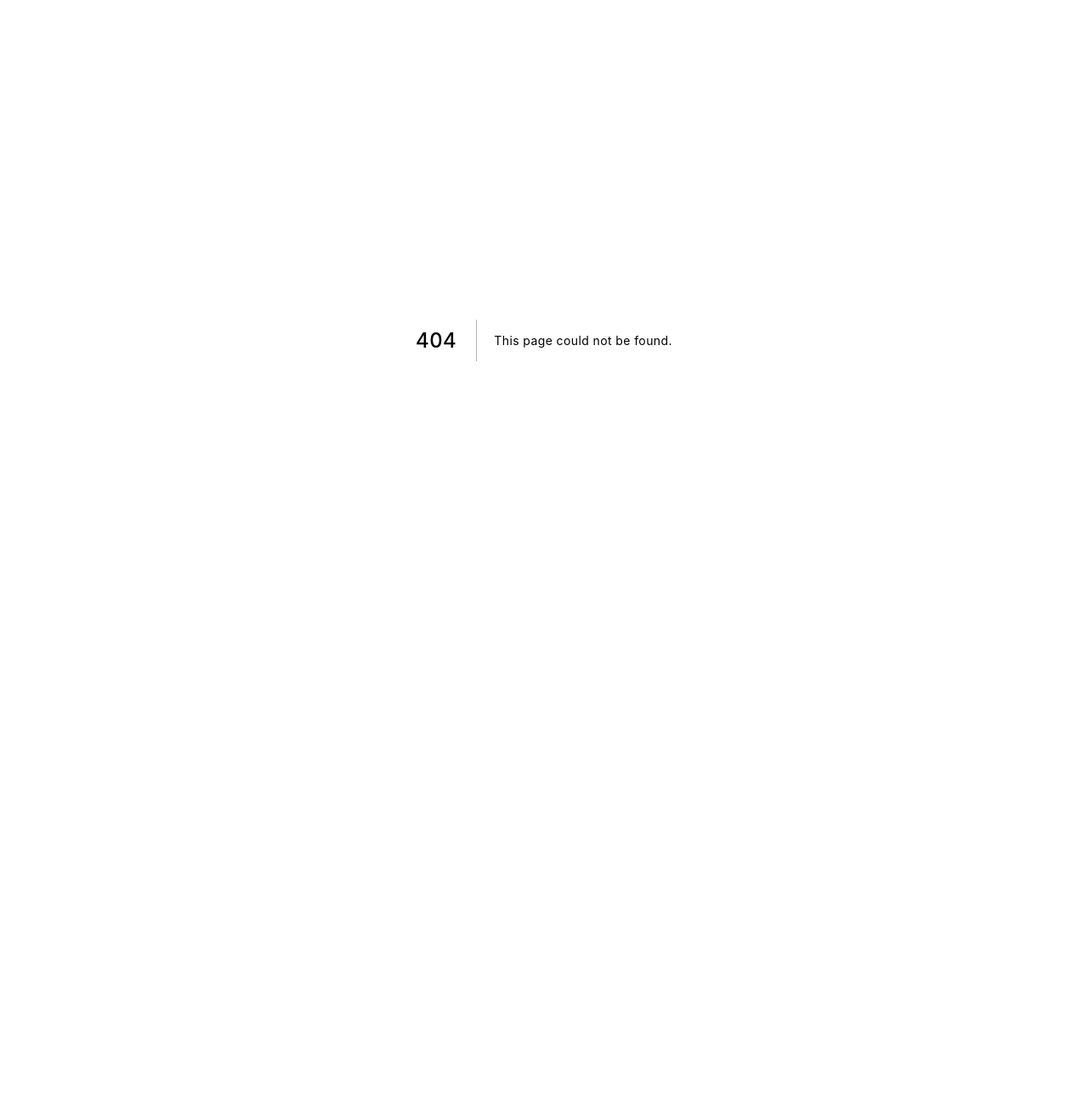
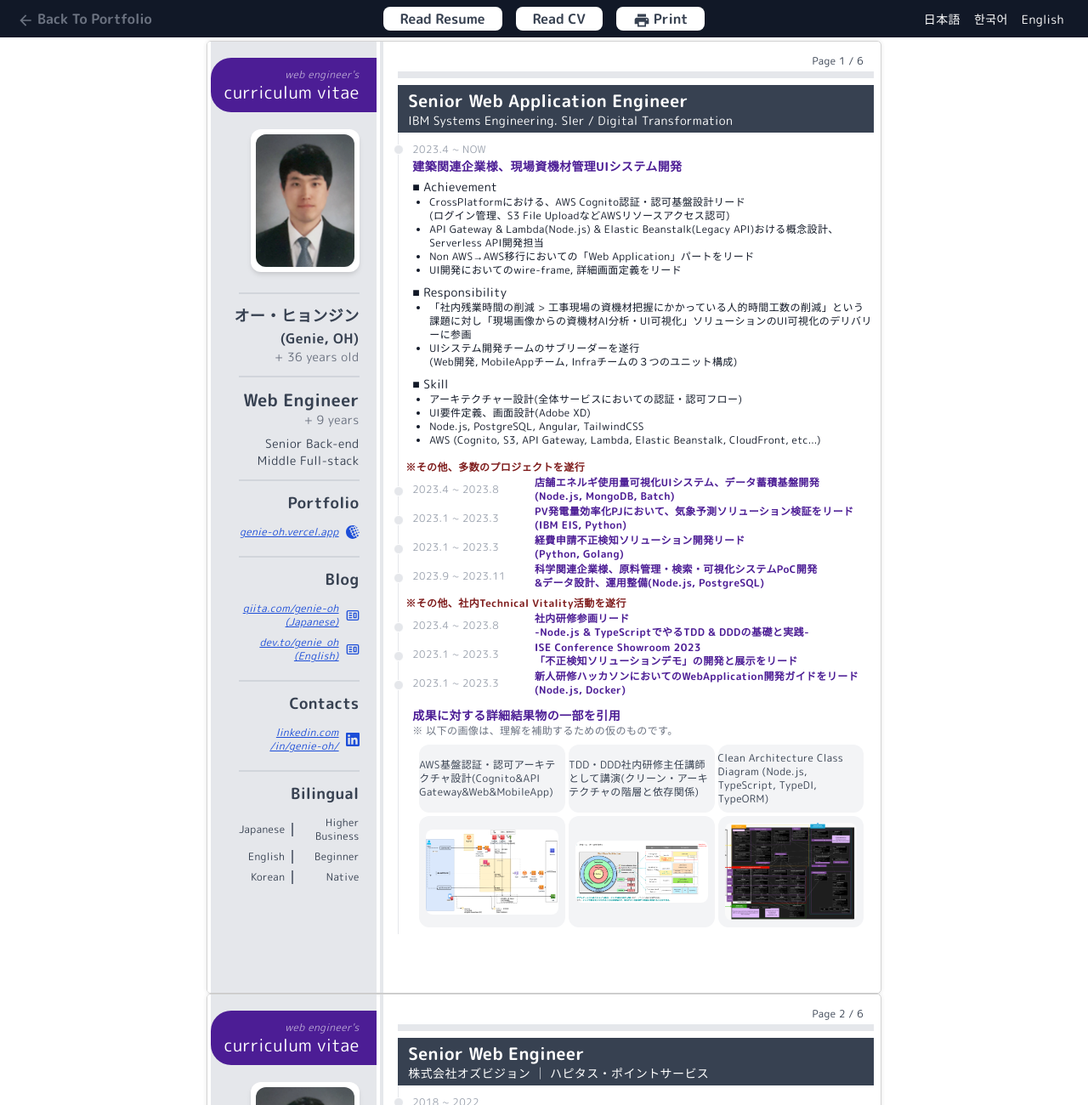
Before and after one commit to genie-oh/nextjs-portfolio, a Next.js app: page /cv in a window 1280 px wide. Before the commit this address had no page. Shown: the top 1300 px of the page at 85% size. Before the commit the page ends 800 px from the top, so only its background shows below. Built offline with nearby package versions, Linux system fonts and the light colour scheme.

Commit message:
new:   pages/cv.tsx

```diff
--- /dev/null
+++ b/pages/cv.tsx
@@ -0,0 +1,37 @@
+import PageLayout from "../components/Resume/PageLayout";
+import { ResumeNav } from "../components/Resume/CommonParts/Nav";
+import CV_1 from "../components/Resume/Contents/CV/CV_1";
+import CV_2 from "../components/Resume/Contents/CV/CV_2";
+import CV_3 from "../components/Resume/Contents/CV/CV_3";
+import CV_4 from "../components/Resume/Contents/CV/CV_4";
+import CV_5 from "../components/Resume/Contents/CV/CV_5";
+import CV_6 from "../components/Resume/Contents/CV/CV_6";
+
+export default function CV() {
+  return (
+    <div className="text-gray-700 container-fluid">
+      <ResumeNav />
+      <div className="pb-12 resume-top-pad"></div>
+      <div className="resume-book">
+        <PageLayout label="curriculum vitae" colorClName="bg-purple-900">
+          <CV_6 />
+        </PageLayout>
+        <PageLayout label="curriculum vitae" colorClName="bg-purple-900">
+          <CV_5 />
+        </PageLayout>
+        <PageLayout label="curriculum vitae" colorClName="bg-purple-900">
+          <CV_4 />
+        </PageLayout>
+        <PageLayout label="curriculum vitae" colorClName="bg-purple-900">
+          <CV_3 />
+        </PageLayout>
+        <PageLayout label="curriculum vitae" colorClName="bg-purple-900">
+          <CV_2 />
+        </PageLayout>
+        <PageLayout label="curriculum vitae" colorClName="bg-purple-900">
+          <CV_1 />
+        </PageLayout>
+      </div>
+    </div>
+  );
+}
```
